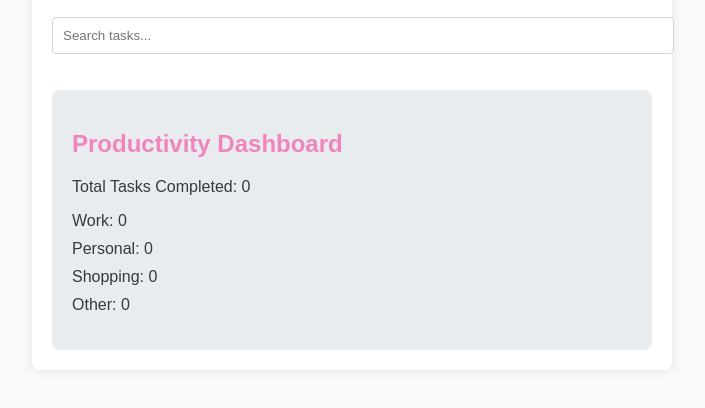
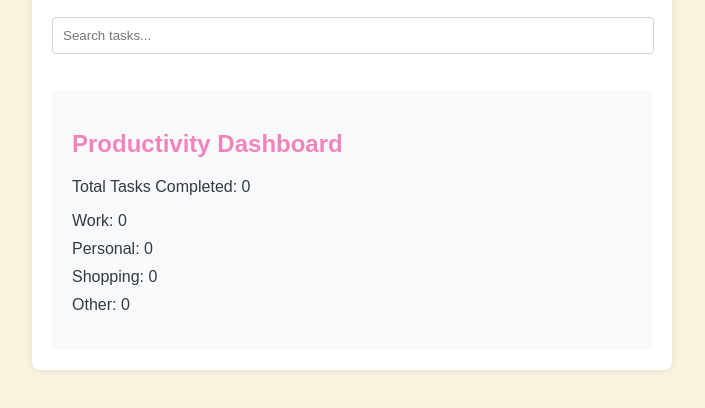
Before and after one commit to SaumyaSharma21/to-do, a plain HTML site: page index.html in a window 1280 px wide. Shown: the part 170-578 px from the top of the page, without its empty margins (288-993 px from the left). Drawn offline with Linux system fonts and the light colour scheme.

Commit message:
style: Update background color and width for search task and productivity dashboard

```diff
--- a/style.css
+++ b/style.css
@@ -1,6 +1,6 @@
 body {
     font-family: Arial, sans-serif;
-    background-color: #f8f9fa;
+    background-color: #FAF3E0;
     color: #343a40;
     padding: 20px;
 }
@@ -76,14 +76,14 @@ form button:hover {
 
 #search-task {
     padding: 10px;
-    width: 100%;
+    width: calc(100% - 20px); /* Adjust width for padding */
     margin-bottom: 20px;
     border: 1px solid #ced4da;
     border-radius: 4px;
 }
 
 #productivity-dashboard {
-    background-color: #e9ecef;
+    background-color: #f8f9fa; /* Lighter Gray */
     padding: 20px;
     border-radius: 8px;
 }
```
